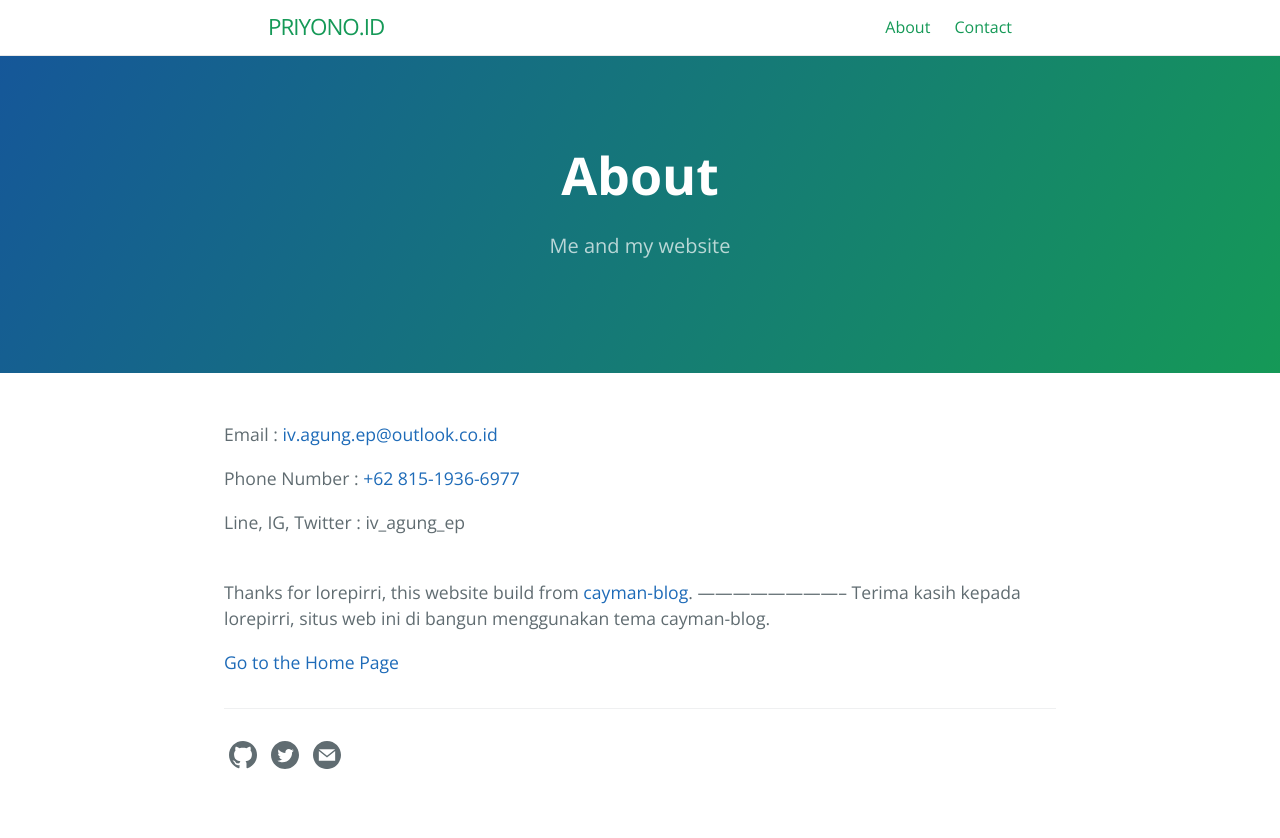
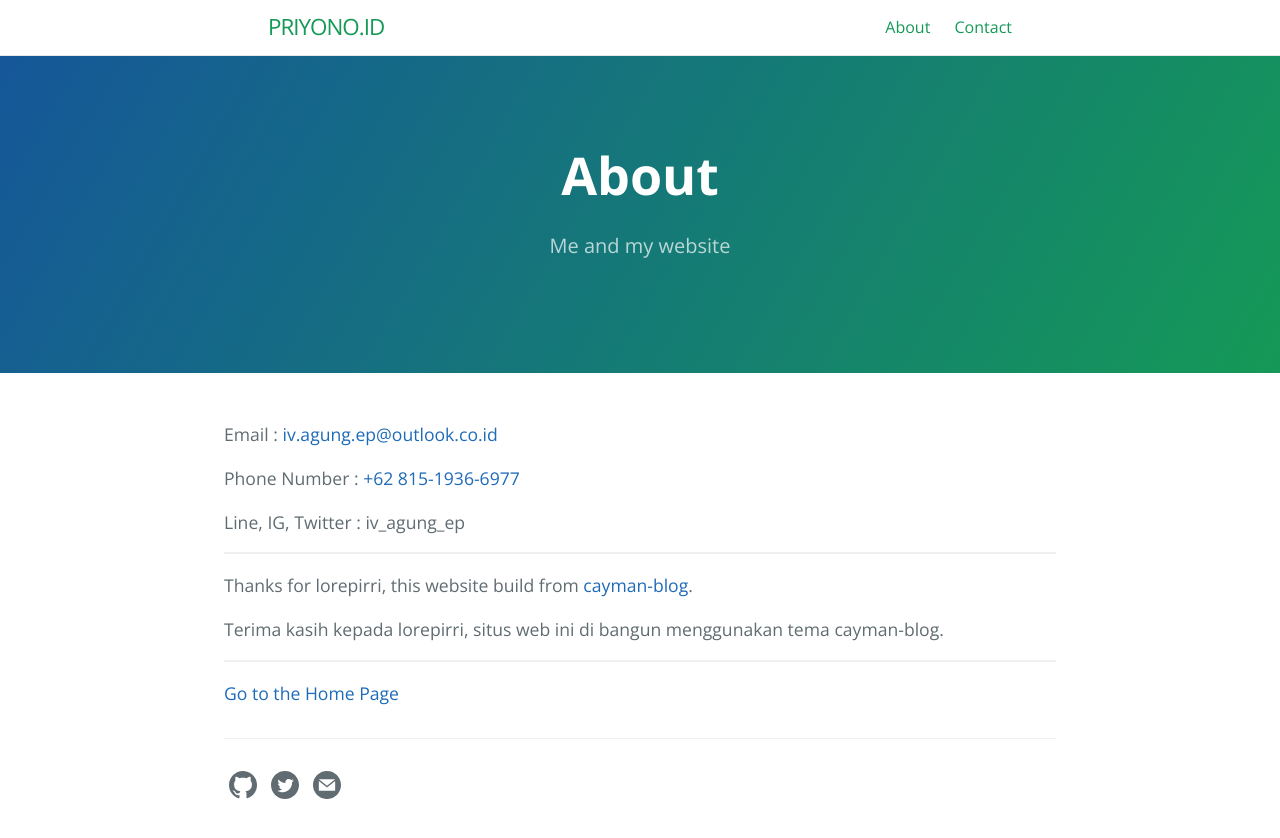
Before and after one commit to agungpriyono/agungpriyono.github.io, a Jekyll site: the page built from about.md, in a window 1280 px wide. Shown: the top 838 px of the page. Built offline with Jekyll 4.4.1, drawn with Linux system fonts in a browser that asks for light colours.

Commit message:
3rd update about.md

```diff
--- a/about.md
+++ b/about.md
@@ -11,9 +11,12 @@ Phone Number : [+62 815-1936-6977](tel:+6281519366977)
 
 Line, IG, Twitter : iv_agung_ep
 
-<br>
+***
+
 Thanks for lorepirri, this website build from [cayman-blog](https://github.com/lorepirri/cayman-blog).
---------------------------
+
 Terima kasih kepada lorepirri, situs web ini di bangun menggunakan tema cayman-blog.
 
+----------
+
 [Go to the Home Page]({{ site.url }}{{ site.baseurl }})
```
